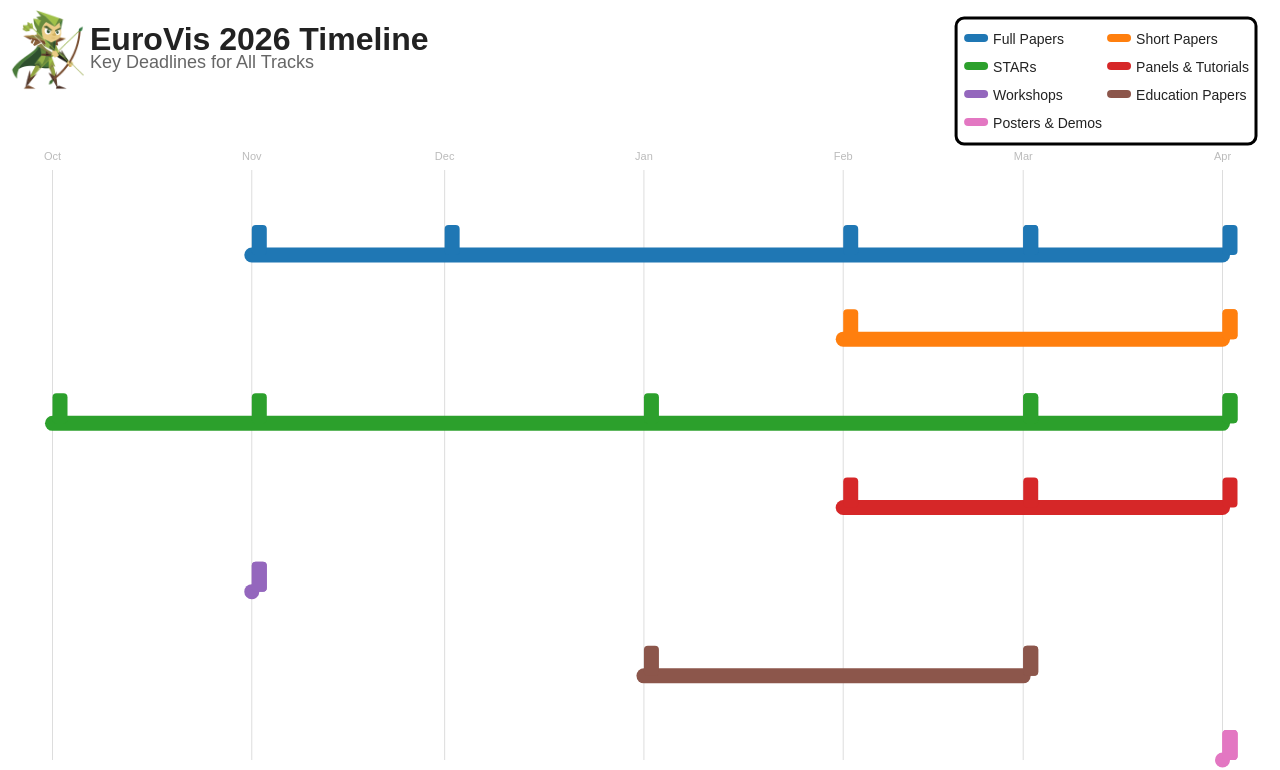
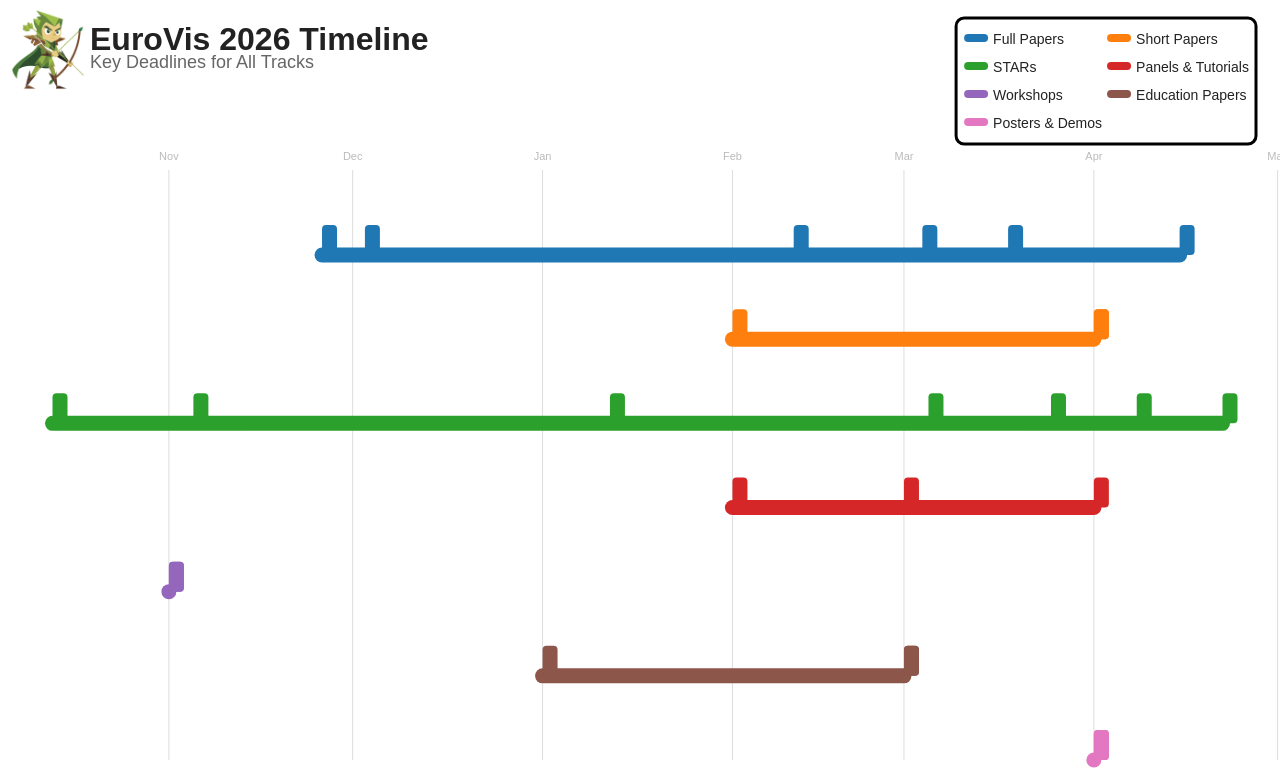
Before and after one commit to danylaksono/tube-timeline, a plain HTML site: page index.html in a window 1280 px wide. Shown: the top 770 px of the page. Drawn offline with nearby package versions, Linux system fonts and the light colour scheme.

Commit message:
update dates

```diff
--- a/index.html
+++ b/index.html
@@ -29,12 +29,12 @@
     track: "Full Papers",
     color: "#1f77b4",
     dates: [
-      { date: "11/2024", name: "Abstract deadline", type: "submission", url: "" },
-      { date: "12/2024", name: "Full paper deadline", type: "submission", url: "" },
-      { date: "02/2025", name: "First Round Notification", type: "notification", url: "" },
-      { date: "03/2025", name: "Revised Submission", type: "submission", url: "" },
-      { date: "03/2025", name: "Final Notification", type: "notification", url: "" },
-      { date: "04/2025", name: "Camera Ready Version", type: "submission", url: "" }
+      { date: "26/11/2024", name: "Abstract deadline", type: "submission", url: "" },
+      { date: "03/12/2024", name: "Full paper deadline", type: "submission", url: "" },
+      { date: "11/02/2025", name: "First Round Notification", type: "notification", url: "" },
+      { date: "04/03/2025", name: "Revised Submission", type: "submission", url: "" },
+      { date: "18/03/2025", name: "Final Notification", type: "notification", url: "" },
+      { date: "15/04/2025", name: "Camera Ready Version", type: "submission", url: "" }
     ]
   },
   {
@@ -50,13 +50,13 @@
     track: "STARs",
     color: "#2ca02c",
     dates: [
-      { date: "10/2024", name: "STAR Sketch Submission", type: "submission", url: "" },
-      { date: "11/2024", name: "Invitation for Full STAR", type: "notification", url: "" },
-      { date: "01/2025", name: "Full STAR Submission", type: "submission", url: "" },
-      { date: "03/2025", name: "Full STAR Notification", type: "notification", url: "" },
-      { date: "03/2025", name: "Second Round Submission", type: "submission", url: "" },
-      { date: "04/2025", name: "Second Review Notification", type: "notification", url: "" },
-      { date: "04/2025", name: "Camera-Ready Deadline", type: "submission", url: "" }
+      { date: "13/10/2024", name: "STAR Sketch Submission", type: "submission", url: "" },
+      { date: "05/11/2024", name: "Invitation for Full STAR", type: "notification", url: "" },
+      { date: "12/01/2025", name: "Full STAR Submission", type: "submission", url: "" },
+      { date: "05/03/2025", name: "Full STAR Notification", type: "notification", url: "" },
+      { date: "25/03/2025", name: "Second Round Submission", type: "submission", url: "" },
+      { date: "08/04/2025", name: "Second Review Notification", type: "notification", url: "" },
+      { date: "22/04/2025", name: "Camera-Ready Deadline", type: "submission", url: "" }
     ]
   },
   {
```
